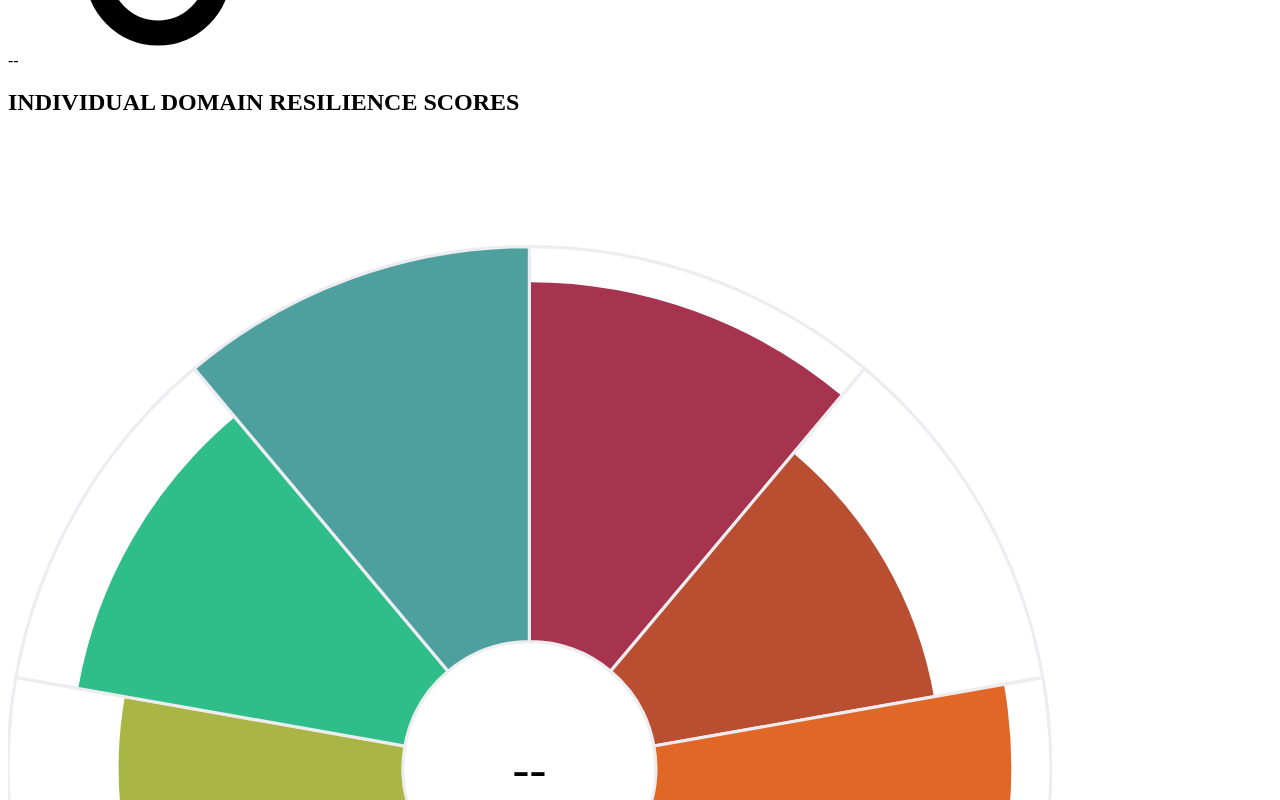
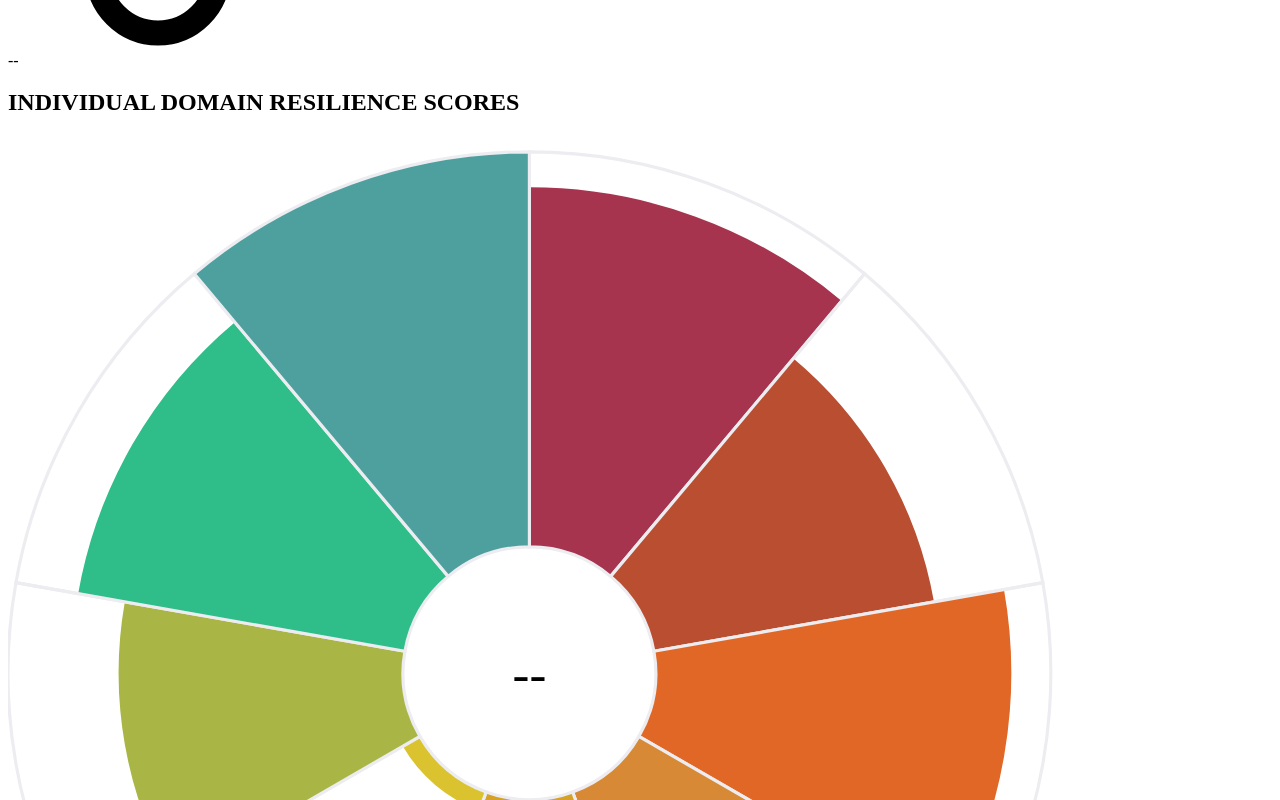
Before and after one commit to wjthompso/WWRI-React, a React (Vite) app: page / in a window 1280 px wide. Shown: the part 560-1360 px from the top of the page. Built offline with nearby package versions, Linux system fonts and the light colour scheme; no server answers.

Commit message:
Fixing some spacing issues in the left sidebar

```diff
--- a/src/components/LeftSidebar/CircularProgressBar.tsx
+++ b/src/components/LeftSidebar/CircularProgressBar.tsx
@@ -24,7 +24,7 @@ const CircularProgressBar: React.FC<CircularProgressBarProps> = ({
   }
 
   return (
-    <div className="relative h-40 w-40">
+    <div className="relative mb-4 h-40 w-40">
       <svg className="absolute inset-0 h-full w-full -rotate-90 transform">
         <circle
           className="text-gray-300"
--- a/src/components/LeftSidebar/FlowerChart.tsx
+++ b/src/components/LeftSidebar/FlowerChart.tsx
@@ -162,13 +162,13 @@ const FlowerChart: React.FC = () => {
 
   return (
     <div>
-      <div className="h-full w-full">
+      <div className="h-[11rem] w-full">
         <svg
           className="aster__plot flex flex-shrink flex-row justify-start"
           preserveAspectRatio="xMidYMid"
           viewBox="0 0 400 400"
         >
-          <g id="chart" transform="translate(165,200)" ref={chartRef}>
+          <g id="chart" transform="translate(165,170)" ref={chartRef}>
             <text
               className="text-3xl font-bold text-leftSidebarRightBorder"
               dy=".35em"
--- a/src/components/LeftSidebar/LeftSidebarBody.tsx
+++ b/src/components/LeftSidebar/LeftSidebarBody.tsx
@@ -26,60 +26,16 @@ export function LeftSidebarBody({
       <h3 className="pb-2 pt-3 font-BeVietnamPro text-xs text-leftSidebarNotifier">
         The following information pertains to the selected region
       </h3>
-      <h1 className="font-BeVietnamePro mb-2 text-sm font-bold text-leftSidebarOverallResilience">
+      <h1 className="font-BeVietnamePro text-sm font-bold text-leftSidebarOverallResilience">
         OVERALL RESILIENCE
       </h1>
       <CircularProgressBar percentage={overallResilienceScoreFormatted} />
-      {/* <div className="w-[calc(100%)] h-[123px] bg-[black] mb-3"></div> */}
       <h1 className="font-BeVietnamePro pb-2 text-sm font-bold text-leftSidebarOverallResilience">
         INDIVIDUAL DOMAIN RESILIENCE SCORES
       </h1>
       <div className="mb-1 w-[200px]">
         <FlowerChart />
       </div>
-      {/* <div className="mb-2 px-2">
-        <h1 className="font-BeVietnamePro pb-2 text-sm font-bold text-leftSidebarOverallResilience">
-          Legend
-        </h1>
-        <div className="flex max-w-[194px] flex-wrap items-center justify-between">
-          <div className="mb-1 inline-flex min-w-[49%]">
-            <div className="mr-1 h-4 w-4 rounded-sm bg-[black]"></div>
-            <p className="font-BeVietnamPro text-2xs">Water</p>
-          </div>
-          <div className="mb-1 inline-flex min-w-[49%]">
-            <div className="mr-1 h-4 w-4 rounded-sm bg-[black]"></div>
-            <p className="font-BeVietnamPro text-2xs">Social</p>
-          </div>
-          <div className="mb-1 inline-flex min-w-[49%]">
-            <div className="mr-1 h-4 w-4 rounded-sm bg-[black]"></div>
-            <p className="font-BeVietnamPro text-2xs">Air</p>
-          </div>
-          <div className="mb-1 inline-flex min-w-[49%]">
-            <div className="mr-1 h-4 w-4 rounded-sm bg-[black]"></div>
-            <p className="font-BeVietnamPro text-2xs">Economy</p>
-          </div>
-          <div className="mb-1 inline-flex min-w-[49%]">
-            <div className="mr-1 h-4 w-4 rounded-sm bg-[black]"></div>
-            <p className="font-BeVietnamPro text-2xs">Ecosystems</p>
-          </div>
-          <div className="mb-1 inline-flex min-w-[49%]">
-            <div className="mr-1 h-4 w-4 rounded-sm bg-[black]"></div>
-            <p className="font-BeVietnamPro text-2xs">Culture</p>
-          </div>
-          <div className="mb-1 inline-flex min-w-[49%]">
-            <div className="mr-1 h-4 w-4 rounded-sm bg-[black]"></div>
-            <p className="font-BeVietnamPro text-2xs">Biodiversity</p>
-          </div>
-          <div className="mb-1 inline-flex min-w-[49%]">
-            <div className="mr-1 h-4 w-4 rounded-sm bg-[black]"></div>
-            <p className="font-BeVietnamPro text-2xs">Carbon</p>
-          </div>
-          <div className="mb-1 inline-flex min-w-[49%]">
-            <div className="mr-1 h-4 w-4 rounded-sm bg-[black]"></div>
-            <p className="font-BeVietnamPro text-2xs">Infrastructure</p>
-          </div>
-        </div>
-      </div> */}
       <button className="mt-2 flex w-full flex-row items-center rounded-md border-[1px] border-black p-1">
         <img
           src={GraphReport}
```
